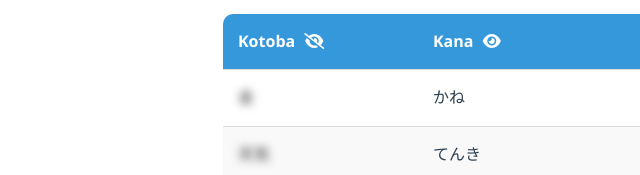
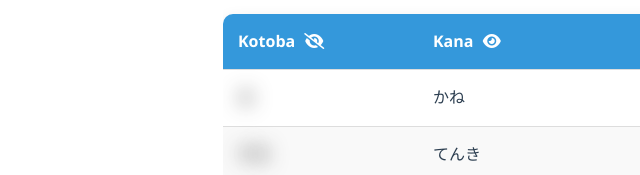
Before and after one commit to Nanonicorp/kotobaN5, a plain HTML site: page index.html in a window 1280 px wide. Both pictures are taken after a click on the icon 314 px from the left and 665 px from the top of the page. Shown: the part 625-800 px from the top of the page, 1-641 px from the left. Drawn offline with Linux system fonts and the light colour scheme.

Commit message:
Update style.css

```diff
--- a/style.css
+++ b/style.css
@@ -221,7 +221,7 @@ tr:hover {
 
 .blurred {
     color: transparent;
-    text-shadow: 0 0 8px rgba(0, 0, 0, 0.8);
+    text-shadow: 0 0 20px rgba(0, 0, 0, 0.8);
     user-select: none;
     transition: text-shadow 0.3s ease;
 }
```
